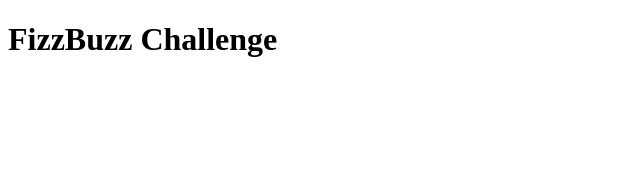
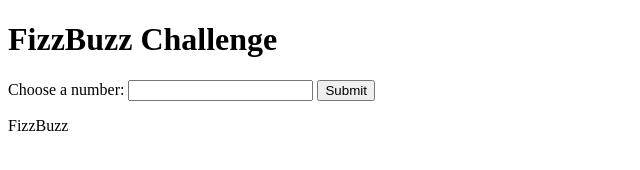
Before and after one commit to Iizgamer/fizzbuzz-electric-boogaloo, a plain HTML site: page FizzBuzz.html in a window 1280 px wide. Shown: the whole page, without its empty margins (0-640 px from the left). Drawn offline with Linux system fonts and the light colour scheme.

Commit message:
successfully stuck

```diff
--- a/FizzBuzz.html
+++ b/FizzBuzz.html
@@ -4,11 +4,16 @@
     <meta charset="UTF-8">
     <meta name="viewport" content="width=device-width, initial-scale=1.0">
     <title>FizzBuzz Challenge</title>
+    <script src="FizzBuzz.js" defer></script>
 </head>
 <body>
     <h1>FizzBuzz Challenge</h1>
 
-    <!-- TODO: Create the form where the user can input a number -->
+    <form>
+        <label for="number">Choose a number:</label>
+        <input type="text" id="number" name="number">
+        <button id="submit">Submit</button>
+    </form>
     <!-- Hint: Use an <input> element for the number and a <button> for submission -->
     <!-- Don't forget to add an id to the input for JavaScript to access it -->
 
--- a/FizzBuzz.js
+++ b/FizzBuzz.js
@@ -1,6 +1,23 @@
 // TODO: Define constants for the form and the result display area
+const numSubmission = document.getElementById('number').value;
+const results = document.getElementById('result');
+const submitButton = document.getElementById('submit');
 
 // TODO: Add the first line of the event listener to handle form submission
+submitButton.addEventListener('submit', handleSubmission());
+
+function handleSubmission() {
+    num = Number(numSubmission)
+    if (num % 3 == 0 && num % 5 == 0) {
+        results.innerHTML = 'FizzBuzz'
+    } else if (num % 3 == 0) {
+        results.innerHTML = 'Fizz'
+    } else if (num % 5 == 0) {
+        results.innerHTML = 'Buzz'
+    } else {
+        results.innerHTML = numSubmission
+    }
+}
 
     // Prevent the form from refreshing the page
     event.preventDefault();
```
